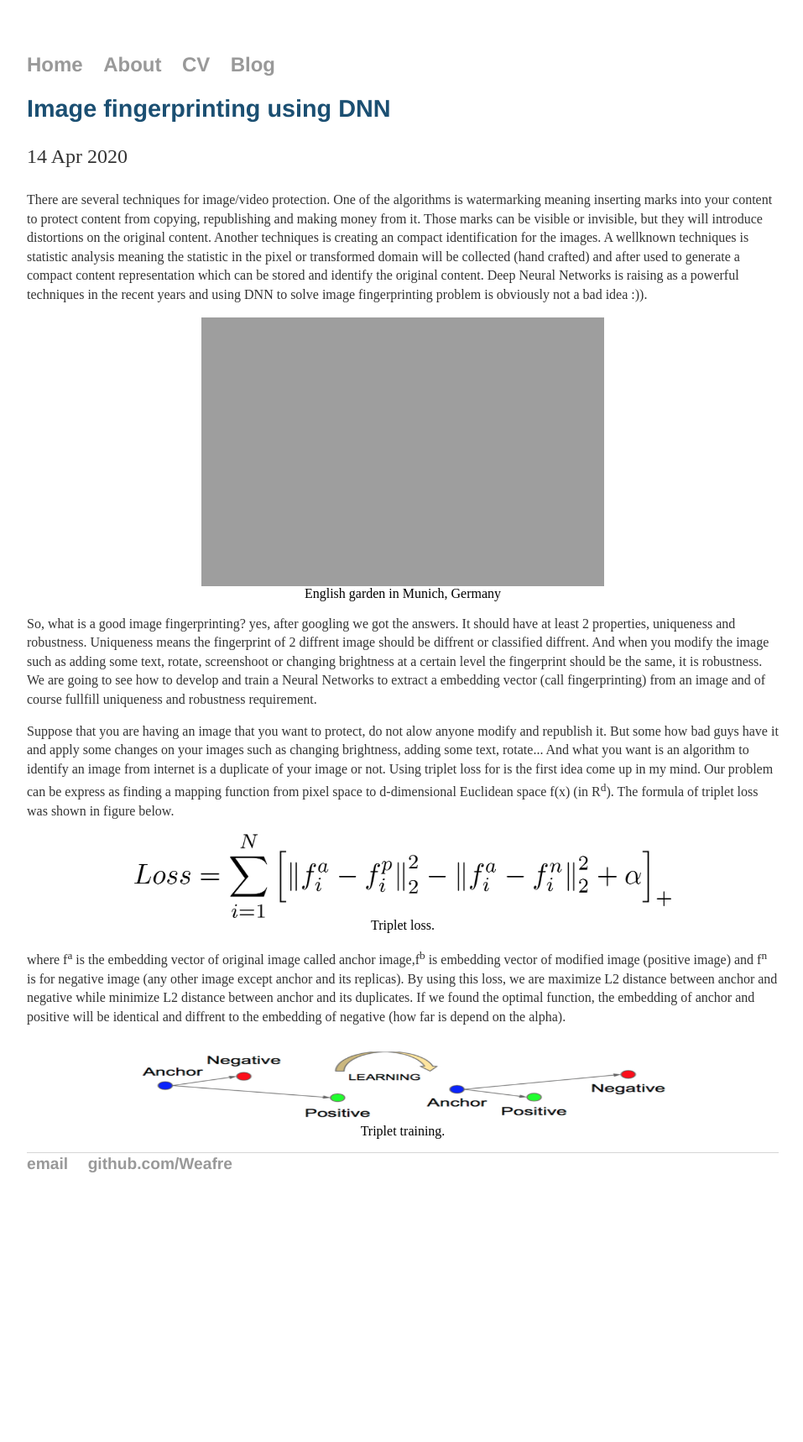
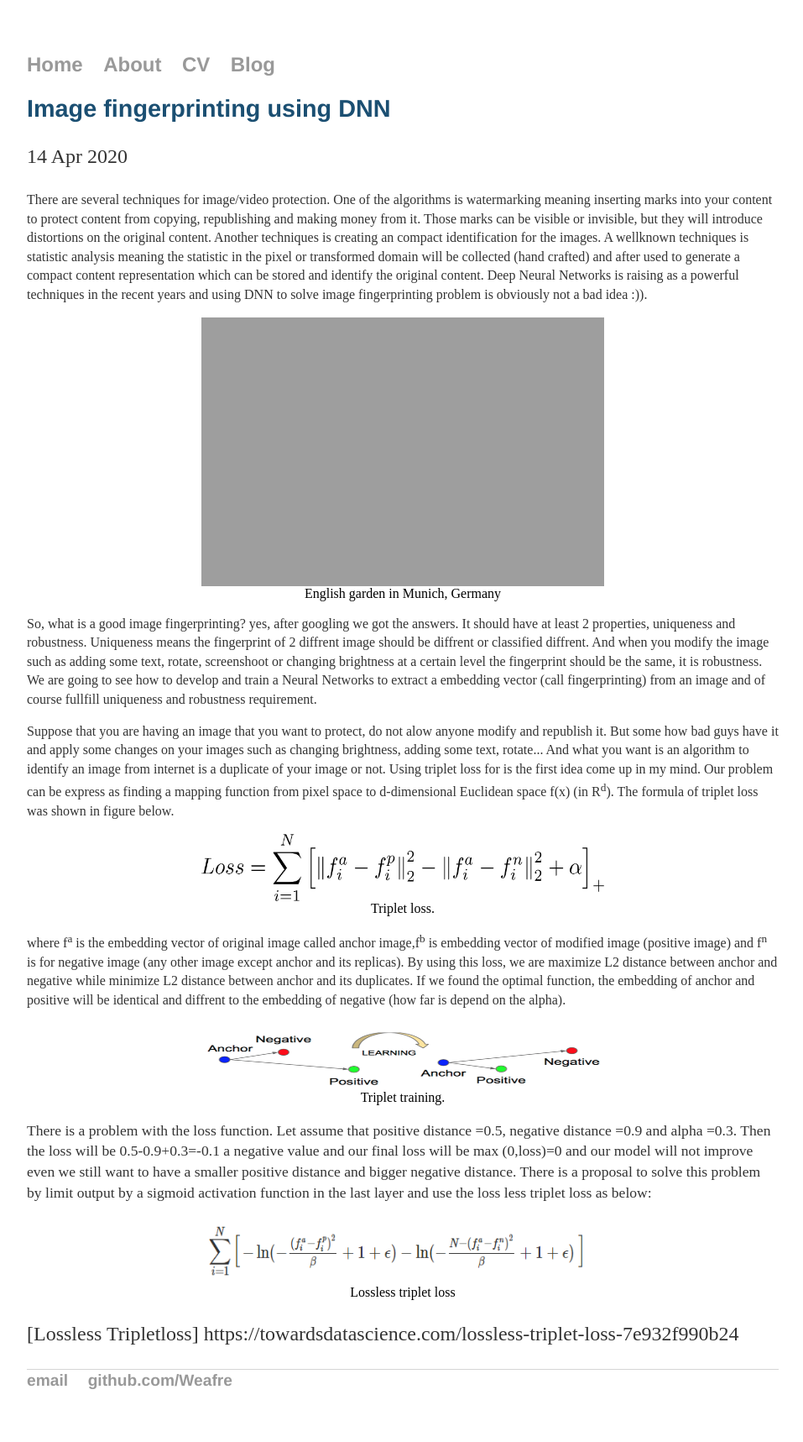
Before and after one commit to Weafre/weafre.github.io, a Jekyll site: the page built from _posts/2020-04-14-Image-Fingerprinting.md, in a window 1280 px wide. Shown: the whole page at 84% size, without its empty margins (160-1117 px from the left). Built offline with Jekyll 4.4.1, drawn with Linux system fonts in a browser that asks for light colours; before the commit the page ends 1460 px from its top, so only the background shows below that.

Commit message:
adding loss

```diff
--- a/_posts/2020-04-14-Image-Fingerprinting.md
+++ b/_posts/2020-04-14-Image-Fingerprinting.md
@@ -22,7 +22,7 @@ English garden in Munich, Germany
 Suppose that you are having an image that you want to protect, do not alow anyone modify and republish it. But some how bad guys have it and apply some changes on your images such as changing brightness, adding some text, rotate... And what you want is an algorithm to identify an image from internet is a duplicate of your image or not. Using triplet loss for is the first idea come up in my mind. Our problem can be express as finding a mapping function from pixel space to d-dimensional Euclidean space f(x) (in R<sup>d</sup>).  The formula of triplet loss was shown in figure below.
 </p>
 <figure>
- <img src='{{site.url}}/images/tripletloss.png' alt='Video coding standardization ' style="width:640px;height:100px;" class="center"/>
+ <img src='{{site.url}}/images/tripletloss.png' alt='Video coding standardization ' style="width:480px;height:80px;" class="center"/>
  <figcaption>
  	<center>
 Triplet loss.
@@ -33,10 +33,24 @@ Triplet loss.
 where f<sup>a</sup> is the embedding vector of original image called anchor image,f<sup>b</sup> is embedding vector of modified image (positive image) and f<sup>n</sup> is for negative image (any other image except anchor and its replicas). By using this loss, we are maximize L2 distance between anchor and negative while minimize L2 distance between anchor and its duplicates. If we found the optimal function, the embedding of anchor and positive will be identical and diffrent to the embedding of negative (how far is depend on the alpha).
 </p>
 <figure>
- <img src='{{site.url}}/images/triplet_training.png' alt='Video coding standardization ' style="width:640px;height:100px;" class="center"/>
+ <img src='{{site.url}}/images/triplet_training.png' alt='Video coding standardization ' style="width:480px;height:80px;" class="center"/>
  <figcaption>
  	<center>
 Triplet training.
  </center>
  </figcaption>
 </figure>
+<p style="font-size:110%;">
+There is a problem with the loss function. Let assume that positive distance =0.5, negative distance =0.9 and alpha =0.3. Then the loss will be 0.5-0.9+0.3=-0.1 a negative value and our final loss will be max (0,loss)=0 and our model will not improve even we still want to have a smaller positive distance and bigger negative distance. There is a proposal to solve this problem by limit output by a sigmoid activation function in the last layer and use the loss less triplet loss as below:
+</p>
+<figure>
+ <img src='{{site.url}}/images/lossLess.png' alt='Video coding standardization ' style="width:480px;height:80px;" class="center"/>
+ <figcaption>
+ 	<center>
+Lossless triplet loss
+ </center>
+ </figcaption>
+</figure>
+<p>
+[Lossless Tripletloss] https://towardsdatascience.com/lossless-triplet-loss-7e932f990b24
+</p>
```
Also changed, not shown: images/lossLess.png (added).
